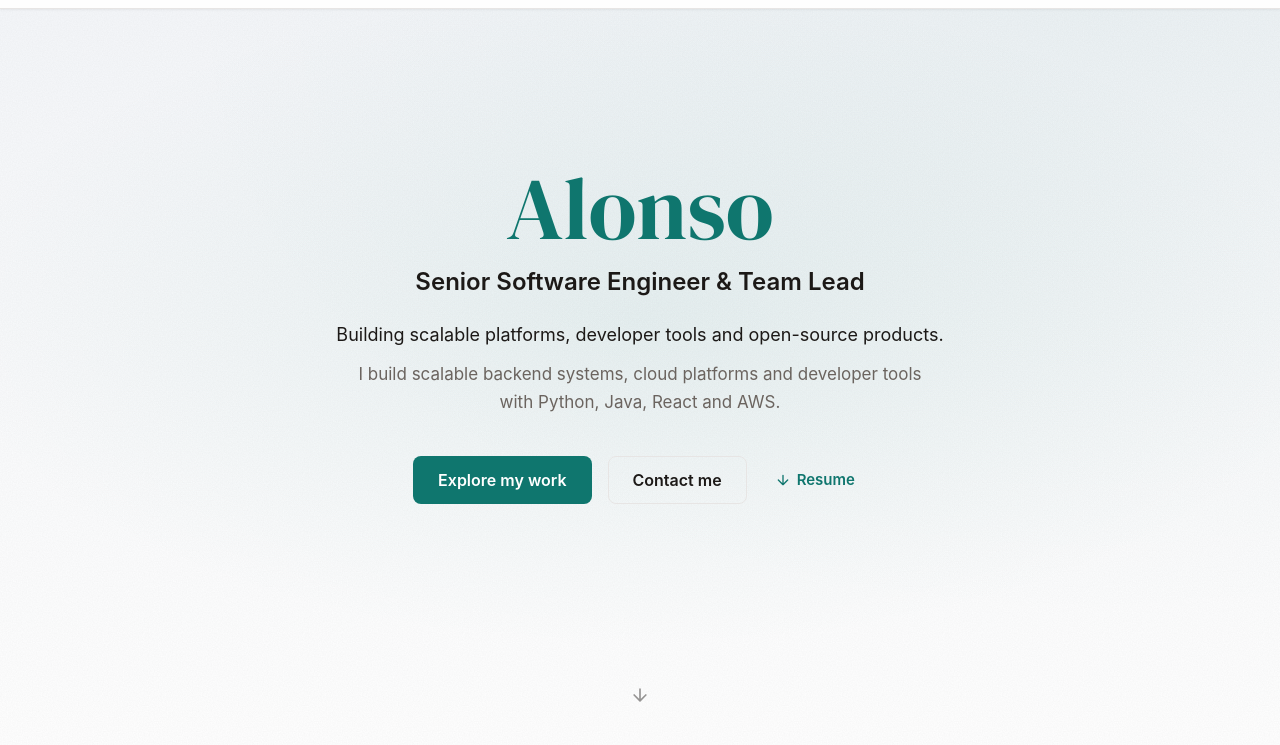
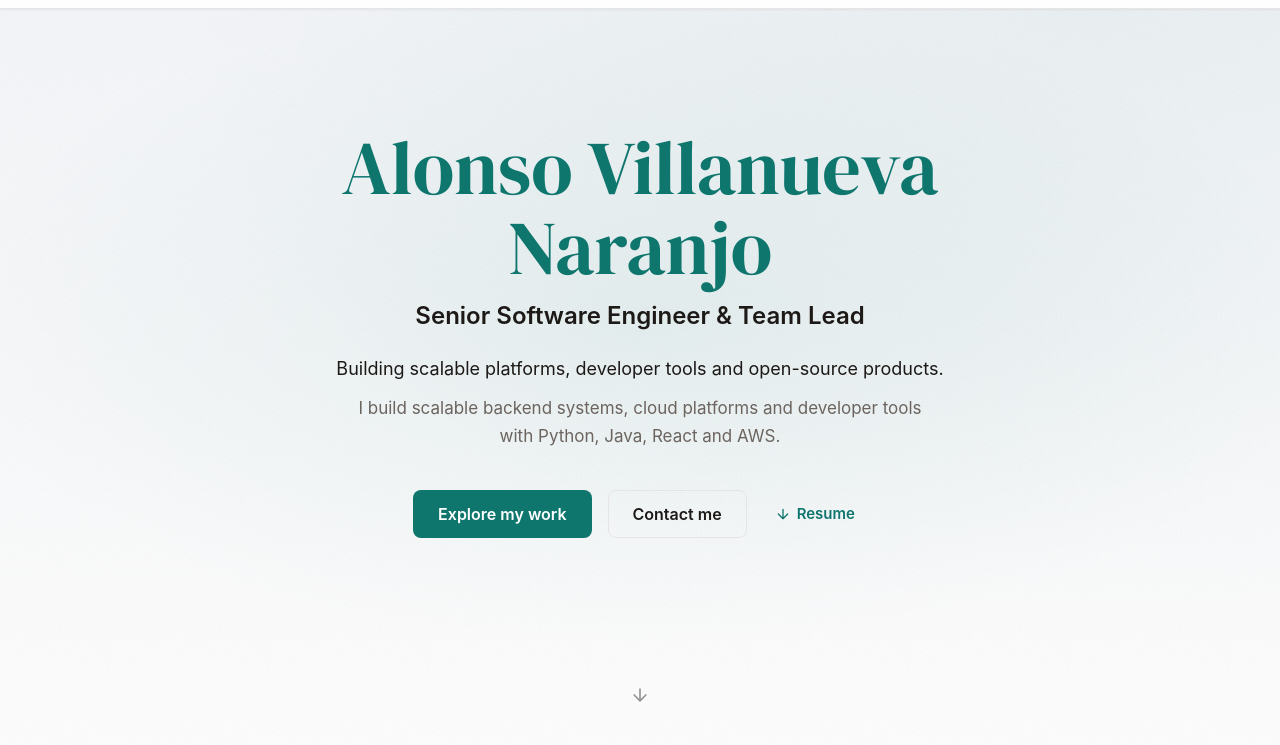
Before and after one commit to Alonsovn/alonsovn-portfolio, an Astro site: page / in a window 1280 px wide. Shown: the part 55-800 px from the top of the page. Built offline with nearby package versions, Linux system fonts and the light colour scheme; Astro itself is replaced by a stand-in of ours.

Commit message:
feat: Add security headers and enhance site metadata
Add strict security headers and improve site metadata and semantics. Creates public/_headers with HSTS, CSP and other security policies. Adds rel="noopener" to the resume download link. Update Hero headline to use site.fullName and tweak headline typography (font-size, text-wrap). Remove meta keywords from site data and add ossProfile and countryCode. Enhance structured data in BaseLayout: include person @id, address, publisher and author, include ossProfile in sameAs, and update Open Graph site_name and image alt to use fullName.

```diff
--- a/src/components/sections/Contact.astro
+++ b/src/components/sections/Contact.astro
@@ -31,7 +31,7 @@ import { sectionIds } from '@/lib/sections';
           <Icon name="mail" />
           Send Email
         </a>
-        <a class="btn btn--default btn--lg" href="/resume.pdf" target="_blank" download>
+        <a class="btn btn--default btn--lg" href="/resume.pdf" target="_blank" rel="noopener" download>
           <Icon name="file-text" />
           Download Resume
         </a>
--- a/src/components/sections/Hero.astro
+++ b/src/components/sections/Hero.astro
@@ -8,7 +8,7 @@ import { sectionIds } from '@/lib/sections';
   <div class="atmosphere" aria-hidden="true"></div>
 
   <div class="content">
-    <h1 class="headline">Alonso</h1>
+    <h1 class="headline">{site.fullName}</h1>
 
     <p class="role">{site.jobTitle}</p>
 
@@ -91,10 +91,11 @@ import { sectionIds } from '@/lib/sections';
   .headline {
     margin-bottom: 0.75rem;
     font-family: var(--font-heading);
-    font-size: clamp(3.5rem, 2.2rem + 5.5vw, 5.5rem);
+    font-size: clamp(2.75rem, 1.8rem + 4.2vw, 4.75rem);
     font-weight: 400;
     line-height: 1.05;
     color: var(--color-primary);
+    text-wrap: balance;
   }
 
   .role {
--- a/src/data/site.ts
+++ b/src/data/site.ts
@@ -7,8 +7,6 @@ export const site = {
   title: 'Alonso — Senior Software Engineer, Team Lead & Open Source Contributor',
   description:
     'Senior software engineer and team lead with 10+ years in enterprise applications, backend services and cloud data platforms. Java, Spring Boot, Python, React, TypeScript, AWS and open source tooling.',
-  keywords:
-    'senior software engineer, team lead, Java, Spring Boot, Python, FastAPI, React, TypeScript, AWS, Kubernetes, enterprise software, open source contributor, portfolio, Costa Rica',
   jobTitle: 'Senior Software Engineer & Team Lead',
   knowsAbout: [
     'Java',
@@ -32,5 +30,7 @@ export const site = {
   organizations: {
     naranjoSolutions: 'https://github.com/NaranjoSolutions',
   },
+  ossProfile: 'https://github.com/alonsovndev',
+  countryCode: 'CR',
   themeColor: { light: '#fafaf9', dark: '#0c0a09' },
 } as const;
--- a/src/layouts/BaseLayout.astro
+++ b/src/layouts/BaseLayout.astro
@@ -15,12 +15,14 @@ const { title = site.title, description = site.description } = Astro.props;
 
 const canonicalUrl = new URL(Astro.url.pathname, site.url).href;
 const ogImageUrl = new URL(site.ogImage, site.url).href;
-const sameAs = Object.values(site.socials);
+const sameAs = [...Object.values(site.socials), site.ossProfile];
+const personId = `${site.url}/#person`;
 
 const structuredData = [
   {
     '@context': 'https://schema.org',
     '@type': 'Person',
+    '@id': personId,
     name: site.fullName,
     alternateName: site.name,
     worksFor: { '@type': 'Organization', name: site.employer },
@@ -28,6 +30,7 @@ const structuredData = [
     description,
     image: ogImageUrl,
     jobTitle: site.jobTitle,
+    address: { '@type': 'PostalAddress', addressCountry: site.countryCode },
     sameAs,
     knowsAbout: site.knowsAbout,
   },
@@ -37,6 +40,8 @@ const structuredData = [
     name: `${site.name} — Portfolio`,
     url: site.url,
     inLanguage: 'en',
+    publisher: { '@id': personId },
+    author: { '@id': personId },
   },
 ];
 
@@ -72,16 +77,14 @@ const themeBootstrap = `(function(){
     <script is:inline set:html={themeBootstrap} />
 
     <title>{title}</title>
-    <meta name="title" content={title} />
     <meta name="description" content={description} />
-    <meta name="keywords" content={site.keywords} />
     <meta name="author" content={site.name} />
     <meta name="robots" content="index, follow" />
     <link rel="canonical" href={canonicalUrl} />
     <link rel="sitemap" href="/sitemap-index.xml" />
 
     <meta property="og:type" content="website" />
-    <meta property="og:site_name" content={site.name} />
+    <meta property="og:site_name" content={site.fullName} />
     <meta property="og:locale" content={site.locale} />
     <meta property="og:url" content={canonicalUrl} />
     <meta property="og:title" content={title} />
@@ -89,7 +92,7 @@ const themeBootstrap = `(function(){
     <meta property="og:image" content={ogImageUrl} />
     <meta property="og:image:width" content="1200" />
     <meta property="og:image:height" content="630" />
-    <meta property="og:image:alt" content={`${site.name} — ${site.jobTitle}`} />
+    <meta property="og:image:alt" content={`${site.fullName} — ${site.jobTitle}`} />
 
     <meta name="twitter:card" content="summary_large_image" />
     <meta name="twitter:url" content={canonicalUrl} />
```
Also changed, not shown: 1 other file.
